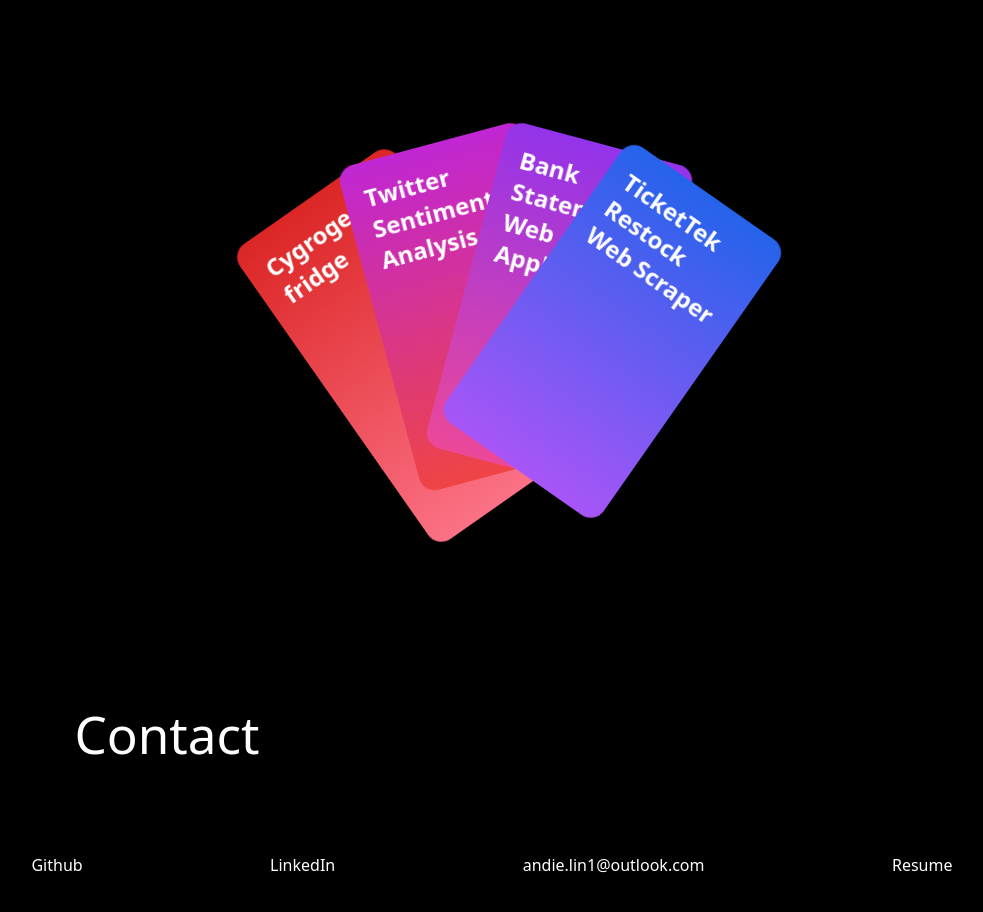
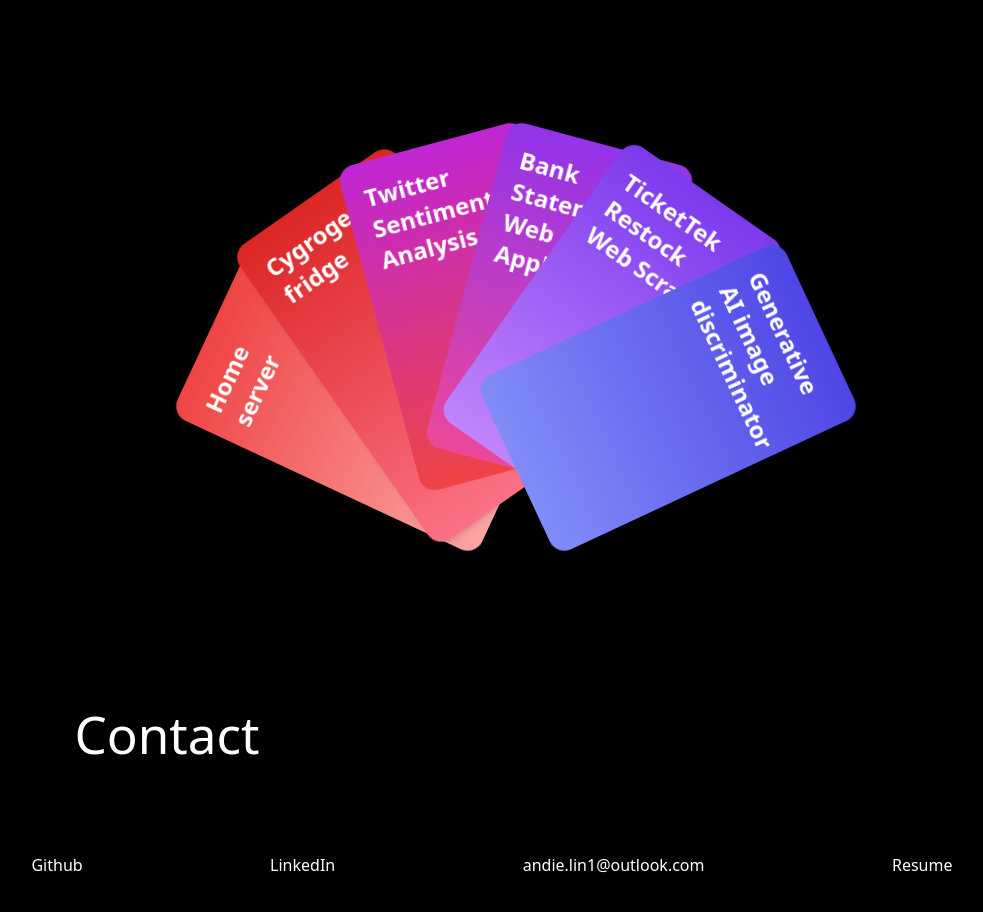
Before and after one commit to AndLin-hub/website, a React (Vite) app: page / in a window 1280 px wide. Shown: the part 2960-3872 px from the top of the page, without its empty margins (156-1139 px from the left). Built offline with nearby package versions, Linux system fonts and the light colour scheme; some icons are missing.

Commit message:
add projects

```diff
--- a/src/App.tsx
+++ b/src/App.tsx
@@ -403,6 +403,30 @@
     <motion.h6 className="text-white relative text-[4vw] font-sans left-1/8 mb-40 z-20">Project</motion.h6>
     <LayoutGroup>
     <motion.div>
+    <motion.div
+    layout
+    className=
+    {
+      selectCard =="home" ?
+      "h-[50vh] w-[20vw] bg-gradient-to-b from-red-500 to-red-300 text-white font-black text-2xl left-4/10 absolute p-5 rounded-2xl min-w-[12rem] min-h-[15rem] overflow-auto z-50"
+      :
+      "h-[42vh] w-[15vw] bg-gradient-to-b from-red-500 to-red-300 text-white font-black text-2xl left-4/10 absolute p-5 rounded-2xl min-w-[12rem] min-h-[15rem] z-10"
+    }
+    onClick ={selectCard == "home" ? () => {setSelectCard(" ")}: () => {setSelectCard("home")}}
+    whileHover={selectCard != "home" ? { y:-20, x: -40} :{}}
+    whileTap={{scale:0.9}}
+    whileInView={selectCard != "home" ? {originX:0.5,originY:1,rotate:-65, transition:{delay:0.3}}: {transition:{delay:2}}}
+    transition={{duration:0.3}}
+    >
+      Home server
+
+      {
+        selectCard == "home" &&
+        <motion.h1 className="font-light mt-10 text-xl">
+          Built a home media server to host our local tv shows and movies. Using promox as a container manager for resources and VMs.
+        </motion.h1>
+      }
+    </motion.div>
     <motion.div className={
     selectCard == "fridge"?
     "h-[50vh] w-[20vw] bg-gradient-to-b from-red-600 to-rose-400 shadow-md text-white font-black text-2xl left-4/10  absolute z-50 p-5 rounded-2xl min-w-[12rem] min-h-[15rem] overflow-auto"
@@ -476,9 +500,9 @@
     className=
     {
       selectCard =="tickettek" ?
-      "h-[50vh] w-[20vw] bg-gradient-to-b from-blue-600 to-purple-500 text-white font-black text-2xl left-4/10 absolute z-30 p-5 rounded-2xl min-w-[12rem] min-h-[15rem] overflow-auto"
+      "h-[50vh] w-[20vw] bg-gradient-to-b from-violet-600 to-purple-400 text-white font-black text-2xl left-4/10 absolute z-50 p-5 rounded-2xl min-w-[12rem] min-h-[15rem] overflow-auto"
       :
-      "h-[42vh] w-[15vw] bg-gradient-to-b from-blue-600 to-purple-500 text-white font-black text-2xl left-4/10 absolute z-30 p-5 rounded-2xl min-w-[12rem] min-h-[15rem]"
+      "h-[42vh] w-[15vw] bg-gradient-to-b from-violet-600 to-purple-400 text-white font-black text-2xl left-4/10 absolute z-30 p-5 rounded-2xl min-w-[12rem] min-h-[15rem]"
     }
     onClick ={selectCard == "tickettek" ? () => {setSelectCard(" ")}: () => {setSelectCard("tickettek")}}
     whileHover={selectCard != "tickettek" ? { y:-20, x: 30} :{}}
@@ -496,9 +520,38 @@
         </motion.h1>
       }
     </motion.div>
+
+    <motion.div
+    layout
+    className=
+    {
+      selectCard =="capstone" ?
+      "h-[50vh] w-[20vw] bg-gradient-to-b from-indigo-600 to-indigo-400 text-white font-black text-2xl left-4/10 absolute z-30 p-5 rounded-2xl min-w-[12rem] min-h-[15rem] overflow-auto"
+      :
+      "h-[42vh] w-[15vw] bg-gradient-to-b from-indigo-600 to-indigo-400 text-white font-black text-2xl left-4/10 absolute z-30 p-5 rounded-2xl min-w-[12rem] min-h-[15rem]"
+    }
+    onClick ={selectCard == "capstone" ? () => {setSelectCard(" ")}: () => {setSelectCard("capstone")}}
+    whileHover={selectCard != "capstone" ? { y:-20, x: 30} :{}}
+    whileTap={{scale:0.9}}
+    whileInView={selectCard != "capstone" ? {originX:0.5,originY:1,rotate:65, transition:{delay:0.3}}: {transition:{delay:2}}}
+    transition={{duration:0.3}}
+    >
+      Generative AI image discriminator
+
+      {
+        selectCard == "capstone" &&
+        <motion.h1 className="font-light mt-10 text-xl">
+          Built a discriminator AI to determine if chest x-ray imaging were authentic or created by generative AI.
+          Made with three different discriminating machine learning algorithms to determine most efficient algorithm.
+        </motion.h1>
+      }
+    </motion.div>
+
+
     </motion.div>
     </LayoutGroup>
     </div>
+
 
 
 
```
